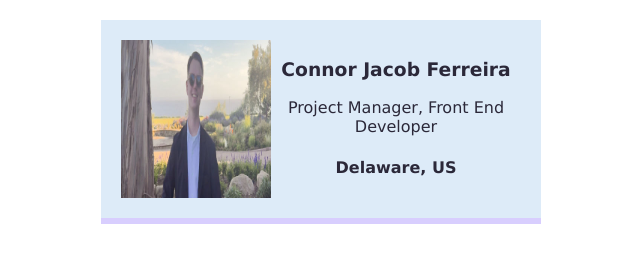
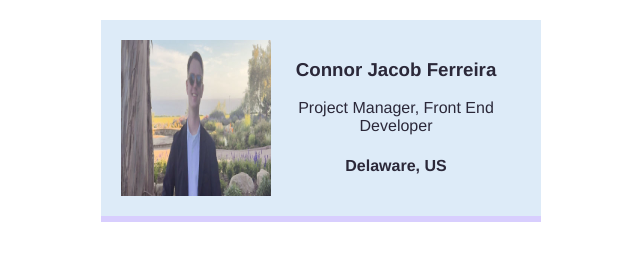
Before and after one commit to conjfer/bidness-card2, a website built with Vite: page index.html in a window 1280 px wide. Shown: the whole page, without its empty margins (319-959 px from the left). Built offline with nearby package versions, Linux system fonts and the light colour scheme.

Commit message:
Update styles.css

```diff
--- a/styles.css
+++ b/styles.css
@@ -5,7 +5,7 @@ body {
     Find a web safe font you like, and add it
     to your card.
     */
-    font-family: Verdana, Geneva, Tahoma, sans-serif;
+    font-family: Helvetica;
 }
 
 .avatar {
```
